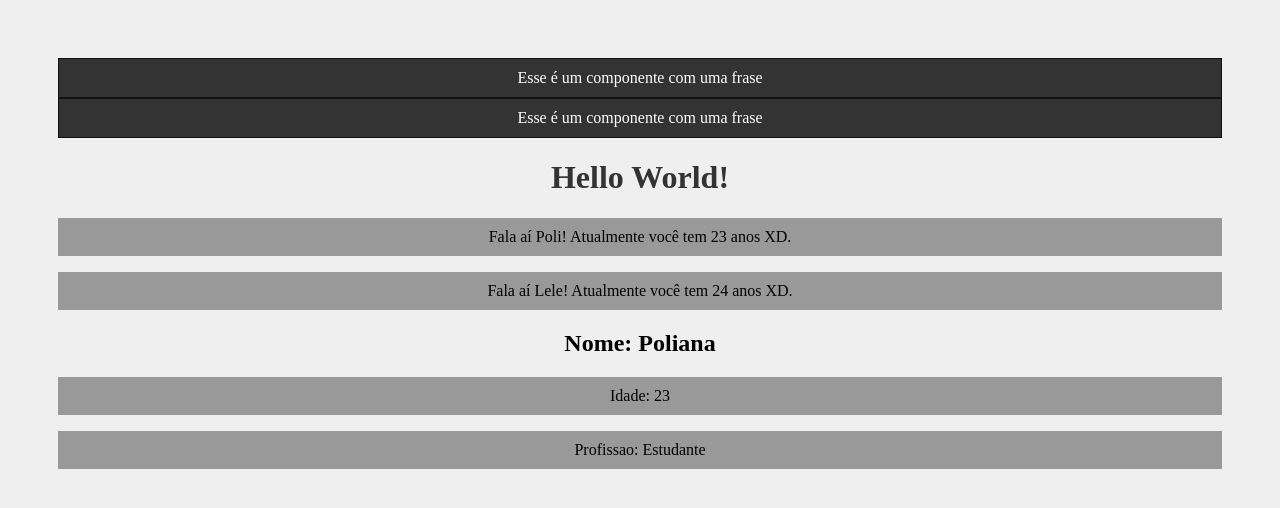
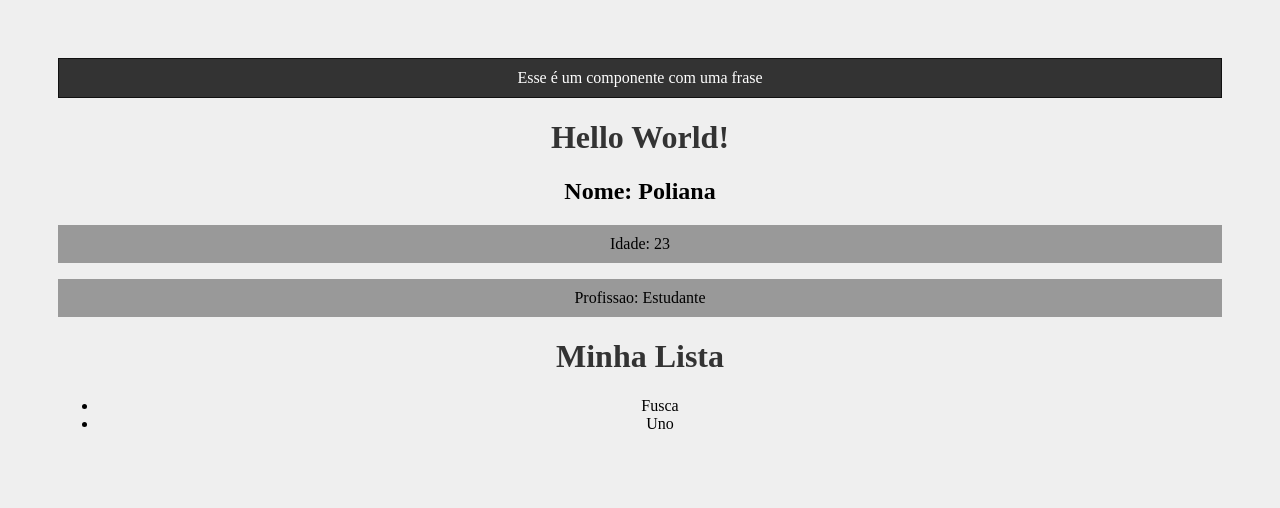
Before and after one commit to PolianaCSousa/CursoReactJS, a React (Create React App) app in the folder Arquivos/meu-projeto/: page / in a window 1280 px wide. Shown: the top 508 px of the page. Built offline with nearby package versions, Linux system fonts and the light colour scheme.

Commit message:
Fragments

```diff
--- a/Arquivos/meu-projeto/src/App.js
+++ b/Arquivos/meu-projeto/src/App.js
@@ -4,17 +4,16 @@
 import SayMyName from './components/SayMyName';
 import Pessoa from './Pessoa';
 import Frase from './components/Frase';
+import List from './components/List';
 
 function App() {
 
   return (
     <div className="App">
         <Frase/>
-        <Frase/>
         <HelloWorld/>
-        <SayMyName nome="Poli" idade="23"/>
-        <SayMyName nome="Lele" idade="24"/>
         <Pessoa nome="Poliana" idade="23" profissao="Estudante"/>
+        <List/>
     </div>
   );
 }
--- /dev/null
+++ b/Arquivos/meu-projeto/src/Item.js
@@ -0,0 +1,9 @@
+function Item(carro){
+    return(
+        <>
+         <li>{carro}</li>
+        </>
+    )
+}
+
+export default Item
--- /dev/null
+++ b/Arquivos/meu-projeto/src/components/Item.js
@@ -0,0 +1,9 @@
+function Item({carro}){
+    return(
+        <>
+         <li>{carro}</li>
+        </>
+    )
+}
+
+export default Item
--- /dev/null
+++ b/Arquivos/meu-projeto/src/components/List.js
@@ -0,0 +1,16 @@
+import Item from "./Item"
+function List() {
+    return(
+        //o React exige que os elementos (tags) de um componente estejam dentro de outra, por isso em todos os exericicios todos os componente estavam dentro de uma div
+        //O fragment serve pra quando eu nao quero nenhuma outra tag além das que compõem meu componente. Para isso, basta usar tags sem nome, para retornar o componente. Essa tag sem nome é o fragment
+        <>
+            <h1>Minha Lista</h1>
+            <ul>
+                <Item carro="Fusca"></Item>
+                <Item carro="Uno"></Item>
+            </ul>
+        </>
+    )
+}
+
+export default List
--- a/Arquivos/meu-projeto/src/index.css
+++ b/Arquivos/meu-projeto/src/index.css
@@ -1,5 +1,6 @@
 body {
   padding: 50px;
+  padding-bottom: 500px;
   background-color: #efefef;
 }
 
```
